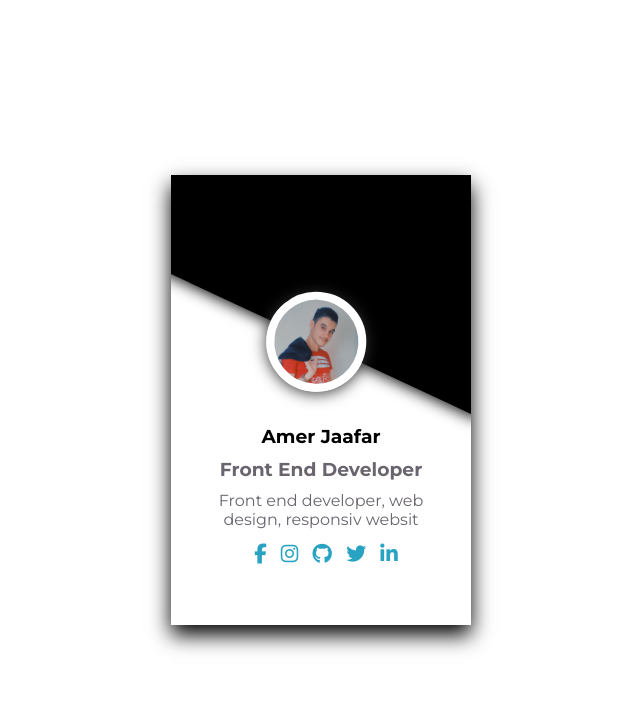
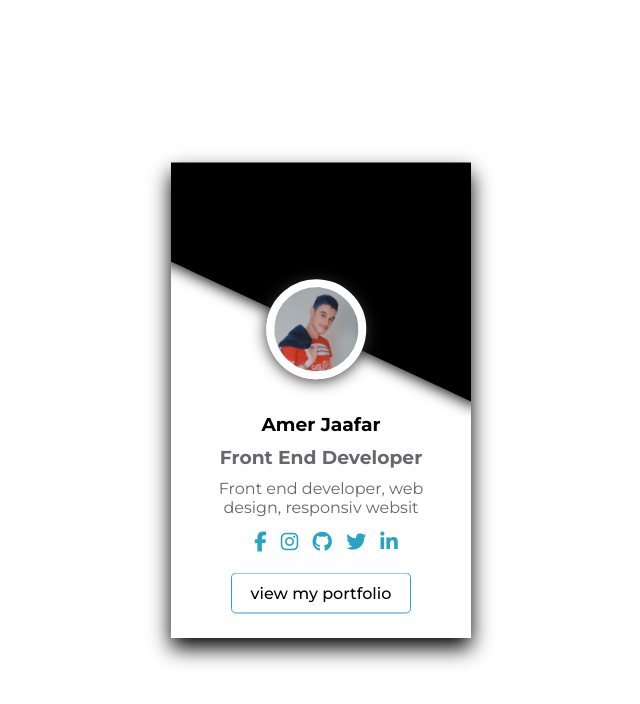
Before and after one commit to AmerJaafar/my-card, a plain HTML site: page index.html in a window 1280 px wide. Shown: the whole page, without its empty margins (319-959 px from the left). Drawn offline with Linux system fonts and the light colour scheme.

Commit message:
add anination

```diff
--- a/index.html
+++ b/index.html
@@ -37,6 +37,11 @@
 
             <a href="http://www.linkedin.com/in/amerjaafar"><i class="fa fa-linkedin" aria-hidden="true"></i></a>
         </div>
+
+        <span class="portfolio">
+            <a href="#">view my portfolio</a>
+
+        </span>
     </div>
 
     <!-- script -->
--- a/style/style.css
+++ b/style/style.css
@@ -14,8 +14,20 @@ body {
     left: 50%;
 }
 
+@keyframes slide-in-left {
+    from {
+        transform: translateX(-100%);
+
+    }
+
+    to {
+        transform: translateX(0);
+        opacity: 1;
+    }
+}
+
 .container {
-    height: 450px;
+    height: 475px;
     width: 300px;
     box-shadow: 0 10px 20px black;
     background-size: cover;
@@ -80,3 +92,29 @@ p {
     color: rgb(18, 192, 235);
 
 }
+
+.portfolio {
+    display: flex;
+    margin: 20px auto 5px;
+    min-width: 50%;
+    max-width: 60%;
+    justify-content: center;
+    align-items: center;
+    padding: 10px;
+    border-radius: 5px;
+    border: 1px solid rgb(40, 163, 194);
+    font-weight: 500;
+    cursor: pointer;
+    position: relative;
+    overflow: hidden;
+    transition: .5s ease-in-out;
+    animation: slide-in-left 2s ease-in-out forwards 2s;
+    opacity: 0;
+}
+
+
+
+.portfolio:hover {
+    background-color: rgb(40, 163, 194);
+    transform: scale(1.1);
+}
```
